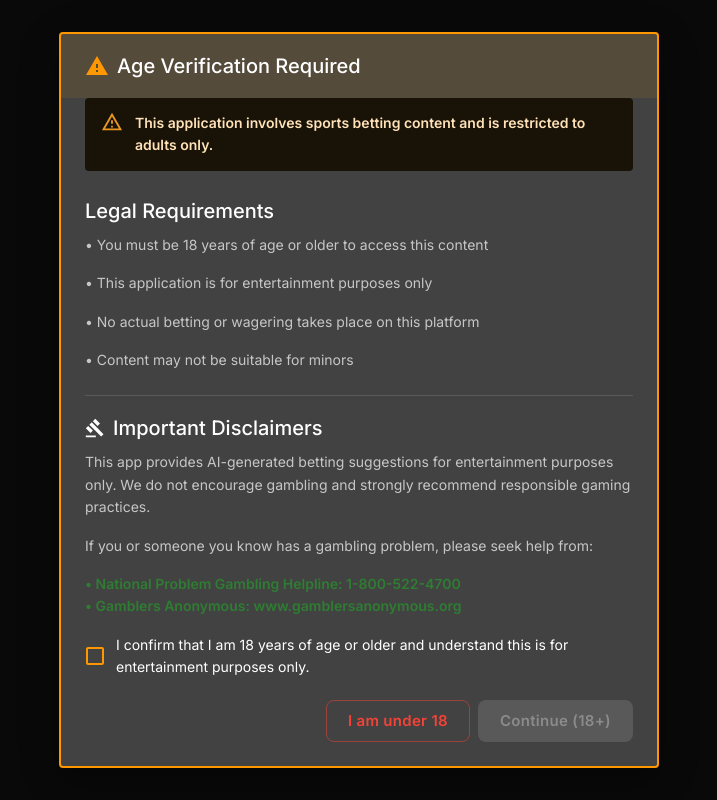
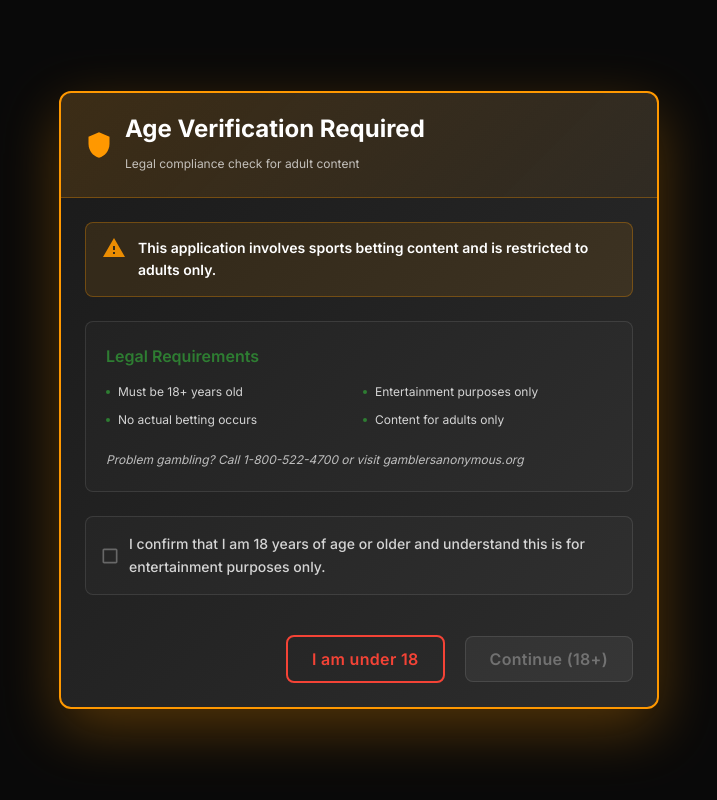
Before and after one commit to cchenault24/nfl-parlay-builder, a React (Vite) app: page / in a window 1280 px wide. Shown: the whole page, without its empty margins (281-998 px from the left). Built offline with nearby package versions, Linux system fonts and the light colour scheme; no server answers; the HTML template or start-up script is replaced by a standard one.

Commit message:
update stylings

```diff
--- a/src/components/AgeVerificationModal.tsx
+++ b/src/components/AgeVerificationModal.tsx
@@ -1,4 +1,7 @@
-import { Gavel as GavelIcon, Warning as WarningIcon } from '@mui/icons-material'
+import {
+  Shield as ShieldIcon,
+  Warning as WarningIcon,
+} from '@mui/icons-material'
 import {
   Alert,
   Box,
@@ -8,9 +11,10 @@ import {
   DialogActions,
   DialogContent,
   DialogTitle,
-  Divider,
   FormControlLabel,
   Typography,
+  useMediaQuery,
+  useTheme,
 } from '@mui/material'
 import React, { useState } from 'react'
 
@@ -27,6 +31,8 @@ export const AgeVerificationModal: React.FC<AgeVerificationModalProps> = ({
 }) => {
   const [agreed, setAgreed] = useState(false)
   const [error, setError] = useState('')
+  const theme = useTheme()
+  const isMobile = useMediaQuery(theme.breakpoints.down('sm'))
 
   const handleVerify = () => {
     if (!agreed) {
@@ -47,125 +53,240 @@ export const AgeVerificationModal: React.FC<AgeVerificationModalProps> = ({
       maxWidth="sm"
       fullWidth
       disableEscapeKeyDown
-      sx={{
-        '& .MuiDialog-paper': {
+      fullScreen={isMobile}
+      PaperProps={{
+        sx: {
+          background: 'linear-gradient(135deg, #1a1a1a 0%, #2d2d2d 100%)',
           border: '2px solid #ff9800',
+          borderRadius: isMobile ? 0 : 3,
+          boxShadow: '0 20px 60px rgba(255, 152, 0, 0.3)',
+          maxHeight: isMobile ? '100vh' : '90vh',
         },
       }}
     >
       <DialogTitle
         sx={{
-          display: 'flex',
-          alignItems: 'center',
-          gap: 1,
-          bgcolor: 'rgba(255, 152, 0, 0.1)',
+          background:
+            'linear-gradient(135deg, rgba(255, 152, 0, 0.15) 0%, rgba(255, 152, 0, 0.05) 100%)',
+          borderBottom: '1px solid rgba(255, 152, 0, 0.3)',
+          py: isMobile ? 2 : 2.5,
+          px: isMobile ? 2 : 3,
         }}
       >
-        <WarningIcon sx={{ color: '#ff9800' }} />
-        <Typography variant="h6" component="div">
+        <Box sx={{ display: 'flex', alignItems: 'center', gap: 1.5 }}>
+          <ShieldIcon sx={{ color: '#ff9800', fontSize: isMobile ? 24 : 28 }} />
+          <Box>
+            <Typography
+              variant={isMobile ? 'h6' : 'h5'}
+              component="div"
+              sx={{ fontWeight: 700, color: '#fff' }}
+            >
               Age Verification Required
             </Typography>
+            <Typography
+              variant="caption"
+              sx={{ color: 'rgba(255, 255, 255, 0.7)' }}
+            >
+              Legal compliance check for adult content
+            </Typography>
+          </Box>
+        </Box>
       </DialogTitle>
 
-      <DialogContent sx={{ py: 3 }}>
-        <Alert severity="warning" sx={{ mb: 3 }}>
-          <Typography variant="body2" sx={{ fontWeight: 600 }}>
+      <DialogContent sx={{ py: isMobile ? 3 : 4, px: isMobile ? 2 : 3 }}>
+        <Alert
+          severity="warning"
+          icon={<WarningIcon />}
+          sx={{
+            my: 3,
+            bgcolor: 'rgba(255, 152, 0, 0.1)',
+            border: '1px solid rgba(255, 152, 0, 0.3)',
+            borderRadius: 2,
+            '& .MuiAlert-icon': {
+              color: '#ff9800',
+            },
+          }}
+        >
+          <Typography variant="body2" sx={{ fontWeight: 600, color: '#fff' }}>
             This application involves sports betting content and is restricted
             to adults only.
           </Typography>
         </Alert>
 
-        <Box sx={{ mb: 3 }}>
-          <Typography variant="h6" gutterBottom>
+        {/* Compact Requirements Section */}
+        <Box
+          sx={{
+            p: 2.5,
+            mb: 3,
+            bgcolor: 'rgba(255, 255, 255, 0.02)',
+            border: '1px solid rgba(255, 255, 255, 0.1)',
+            borderRadius: 2,
+          }}
+        >
+          <Typography
+            variant="subtitle1"
+            gutterBottom
+            sx={{
+              color: '#2e7d32',
+              fontWeight: 600,
+              mb: 1.5,
+            }}
+          >
             Legal Requirements
           </Typography>
-          <Typography variant="body2" color="text.secondary" paragraph>
-            • You must be 18 years of age or older to access this content
+
+          <Box
+            sx={{
+              display: 'grid',
+              gridTemplateColumns: isMobile ? '1fr' : '1fr 1fr',
+              gap: 1,
+              mb: 2,
+            }}
+          >
+            {[
+              'Must be 18+ years old',
+              'Entertainment purposes only',
+              'No actual betting occurs',
+              'Content for adults only',
+            ].map((requirement, index) => (
+              <Box
+                key={index}
+                sx={{ display: 'flex', alignItems: 'center', gap: 1 }}
+              >
+                <Box
+                  sx={{
+                    width: 4,
+                    height: 4,
+                    bgcolor: '#2e7d32',
+                    borderRadius: '50%',
+                    flexShrink: 0,
+                  }}
+                />
+                <Typography variant="caption" color="rgba(255, 255, 255, 0.8)">
+                  {requirement}
                 </Typography>
-          <Typography variant="body2" color="text.secondary" paragraph>
-            • This application is for entertainment purposes only
-          </Typography>
-          <Typography variant="body2" color="text.secondary" paragraph>
-            • No actual betting or wagering takes place on this platform
-          </Typography>
-          <Typography variant="body2" color="text.secondary" paragraph>
-            • Content may not be suitable for minors
+              </Box>
+            ))}
+          </Box>
+
+          <Typography
+            variant="caption"
+            color="rgba(255, 255, 255, 0.7)"
+            sx={{ fontStyle: 'italic' }}
+          >
+            Problem gambling? Call 1-800-522-4700 or visit gamblersanonymous.org
           </Typography>
         </Box>
 
-        <Divider sx={{ my: 2 }} />
-
-        <Box sx={{ mb: 2 }}>
-          <Typography
-            variant="h6"
-            gutterBottom
-            sx={{ display: 'flex', alignItems: 'center', gap: 1 }}
+        {/* Compact Checkbox Section */}
+        <Box
+          sx={{
+            p: 2,
+            bgcolor: 'rgba(255, 255, 255, 0.02)',
+            border: agreed
+              ? '2px solid #2e7d32'
+              : '1px solid rgba(255, 255, 255, 0.1)',
+            borderRadius: 2,
+            transition: 'all 0.3s ease',
+            mb: error ? 2 : 0,
+          }}
         >
-            <GavelIcon fontSize="small" />
-            Important Disclaimers
-          </Typography>
-          <Typography variant="body2" color="text.secondary" paragraph>
-            This app provides AI-generated betting suggestions for entertainment
-            purposes only. We do not encourage gambling and strongly recommend
-            responsible gaming practices.
-          </Typography>
-          <Typography variant="body2" color="text.secondary" paragraph>
-            If you or someone you know has a gambling problem, please seek help
-            from:
-          </Typography>
-          <Typography
-            variant="body2"
-            sx={{ fontWeight: 600, color: '#2e7d32' }}
-          >
-            • National Problem Gambling Helpline: 1-800-522-4700
-            <br />• Gamblers Anonymous: www.gamblersanonymous.org
-          </Typography>
-        </Box>
-
           <FormControlLabel
             control={
               <Checkbox
                 checked={agreed}
                 onChange={e => setAgreed(e.target.checked)}
                 sx={{
-                color: '#ff9800',
+                  color: 'rgba(255, 255, 255, 0.3)',
                   '&.Mui-checked': {
                     color: '#2e7d32',
+                  },
+                  '& .MuiSvgIcon-root': {
+                    fontSize: 20,
                   },
                 }}
               />
             }
             label={
-            <Typography variant="body2">
+              <Typography
+                variant="body2"
+                sx={{
+                  fontWeight: 500,
+                  color: agreed ? '#fff' : 'rgba(255, 255, 255, 0.8)',
+                  transition: 'color 0.3s ease',
+                }}
+              >
                 I confirm that I am 18 years of age or older and understand this
                 is for entertainment purposes only.
               </Typography>
             }
           />
+        </Box>
 
         {error && (
-          <Alert severity="error" sx={{ mt: 2 }}>
+          <Alert severity="error" sx={{ mt: 2, borderRadius: 2 }}>
+            <Typography variant="body2" sx={{ fontWeight: 600 }}>
               {error}
+            </Typography>
           </Alert>
         )}
       </DialogContent>
 
-      <DialogActions sx={{ px: 3, pb: 3 }}>
+      <DialogActions
+        sx={{ px: isMobile ? 2 : 3, pb: isMobile ? 2 : 3, gap: 1.5 }}
+      >
         <Button
           onClick={handleDecline}
           variant="outlined"
           color="error"
-          size="large"
+          size={isMobile ? 'medium' : 'large'}
+          sx={{
+            px: isMobile ? 2 : 3,
+            py: 1,
+            borderRadius: 2,
+            textTransform: 'none',
+            fontWeight: 600,
+            border: '2px solid #f44336',
+            fontSize: isMobile ? '0.875rem' : '1rem',
+            '&:hover': {
+              border: '2px solid #d32f2f',
+              bgcolor: 'rgba(244, 67, 54, 0.1)',
+            },
+          }}
         >
           I am under 18
         </Button>
         <Button
           onClick={handleVerify}
           variant="contained"
-          color="primary"
-          size="large"
+          size={isMobile ? 'medium' : 'large'}
           disabled={!agreed}
-          sx={{ ml: 2 }}
+          sx={{
+            px: isMobile ? 2 : 3,
+            py: 1,
+            borderRadius: 2,
+            textTransform: 'none',
+            fontWeight: 600,
+            fontSize: isMobile ? '0.875rem' : '1rem',
+            background: agreed
+              ? 'linear-gradient(135deg, #2e7d32 0%, #4caf50 100%)'
+              : 'rgba(255, 255, 255, 0.1)',
+            color: agreed ? '#fff' : 'rgba(255, 255, 255, 0.5)',
+            border: agreed ? 'none' : '1px solid rgba(255, 255, 255, 0.1)',
+            boxShadow: agreed ? '0 8px 32px rgba(46, 125, 50, 0.3)' : 'none',
+            '&:hover': {
+              background: agreed
+                ? 'linear-gradient(135deg, #1b5e20 0%, #388e3c 100%)'
+                : 'rgba(255, 255, 255, 0.1)',
+              boxShadow: agreed ? '0 12px 40px rgba(46, 125, 50, 0.4)' : 'none',
+              transform: agreed ? 'translateY(-1px)' : 'none',
+            },
+            '&:disabled': {
+              background: 'rgba(255, 255, 255, 0.05)',
+              color: 'rgba(255, 255, 255, 0.3)',
+            },
+            transition: 'all 0.3s ease',
+          }}
         >
           Continue (18+)
         </Button>
--- a/src/components/DevStatus.tsx
+++ b/src/components/DevStatus.tsx
@@ -160,7 +160,7 @@ const DevStatus: React.FC = () => {
                 </Stack>
                 {devMockOverride !== null && (
                   <Typography variant="caption" color="text.secondary">
-                    Override active -{' '}
+                    Override active -
                     {devMockOverride ? 'forcing mock mode' : 'forcing real API'}
                   </Typography>
                 )}
--- a/src/components/LegalFooter.tsx
+++ b/src/components/LegalFooter.tsx
@@ -2,16 +2,17 @@ import {
   Close as CloseIcon,
   Gavel as GavelIcon,
   Info as InfoIcon,
+  Phone as PhoneIcon,
 } from '@mui/icons-material'
 import {
   Box,
   Button,
+  Chip,
   Container,
   Dialog,
   DialogActions,
   DialogContent,
   DialogTitle,
-  Divider,
   Grid,
   IconButton,
   Link,
@@ -37,156 +38,165 @@ export const LegalFooter: React.FC<LegalFooterProps> = ({
       <Box
         component="footer"
         sx={{
-          py: 4,
-          mt: 6,
+          py: 3,
           borderTop: '1px solid rgba(255, 255, 255, 0.1)',
           bgcolor: 'rgba(0, 0, 0, 0.2)',
+          mt: 'auto',
         }}
       >
         <Container maxWidth="lg">
-          {/* Entertainment Notice */}
-          <Box sx={{ textAlign: 'center', mb: 3 }}>
-            <Typography
-              variant="h6"
+          {/* Main Footer Content */}
+          <Grid
+            container
+            spacing={3}
+            alignItems="center"
+            justifyContent="center"
+          >
+            {/* Entertainment Notice - Made wider */}
+            <Grid item xs={12} md={5}>
+              <Box
                 sx={{
-                fontWeight: 600,
-                color: '#ff9800',
                   display: 'flex',
                   alignItems: 'center',
-                justifyContent: 'center',
                   gap: 1,
                   mb: 1,
+                  justifyContent: { xs: 'center', md: 'flex-start' },
                 }}
               >
-              <InfoIcon />
-              FOR ENTERTAINMENT PURPOSES ONLY
+                <Chip
+                  icon={<InfoIcon />}
+                  label="ENTERTAINMENT ONLY"
+                  color="warning"
+                  variant="outlined"
+                  size="small"
+                  sx={{ fontWeight: 600 }}
+                />
+                <Chip
+                  label="18+"
+                  color="error"
+                  variant="outlined"
+                  size="small"
+                  sx={{ fontWeight: 600 }}
+                />
+              </Box>
+              <Typography
+                variant="body2"
+                color="text.secondary"
+                sx={{ textAlign: { xs: 'center', md: 'left' } }}
+              >
+                AI-generated analysis and parlays for entertainment.
               </Typography>
               <Typography
                 variant="body2"
                 color="text.secondary"
-              sx={{ maxWidth: 600, mx: 'auto' }}
+                sx={{ textAlign: { xs: 'center', md: 'left' } }}
               >
-              This platform provides AI-generated parlay suggestions for
-              entertainment only. No actual betting occurs here. Must be 18+ to
-              use. Please gamble responsibly.
+                No actual betting occurs.
               </Typography>
-          </Box>
+            </Grid>
 
-          <Divider sx={{ my: 3 }} />
-
-          {/* Footer Links */}
-          <Grid container spacing={4} sx={{ mb: 3 }}>
-            <Grid item xs={12} sm={6} md={3}>
-              <Typography variant="h6" gutterBottom sx={{ fontWeight: 600 }}>
-                Legal
-              </Typography>
-              <Box sx={{ display: 'flex', flexDirection: 'column', gap: 1 }}>
+            {/* Quick Links - Made slightly narrower */}
+            <Grid item xs={12} md={4}>
+              <Box
+                sx={{
+                  display: 'flex',
+                  flexWrap: 'wrap',
+                  gap: 1.5,
+                  justifyContent: 'center', // Always center the links
+                }}
+              >
                 <Link
                   component="button"
-                  variant="body2"
+                  variant="caption"
                   onClick={() => setTermsOpen(true)}
-                  sx={{ textAlign: 'left', color: 'text.secondary' }}
+                  sx={{
+                    color: 'text.secondary',
+                    '&:hover': { color: '#2e7d32' },
+                  }}
                 >
-                  Terms of Service
+                  Terms
                 </Link>
+                <Typography variant="caption" color="text.secondary">
+                  •
+                </Typography>
                 <Link
                   component="button"
-                  variant="body2"
+                  variant="caption"
                   onClick={() => setPrivacyOpen(true)}
-                  sx={{ textAlign: 'left', color: 'text.secondary' }}
+                  sx={{
+                    color: 'text.secondary',
+                    '&:hover': { color: '#2e7d32' },
+                  }}
                 >
-                  Privacy Policy
+                  Privacy
                 </Link>
+                <Typography variant="caption" color="text.secondary">
+                  •
+                </Typography>
                 <Link
                   component="button"
-                  variant="body2"
+                  variant="caption"
                   onClick={() => setLegalOpen(true)}
-                  sx={{ textAlign: 'left', color: 'text.secondary' }}
+                  sx={{
+                    color: 'text.secondary',
+                    '&:hover': { color: '#2e7d32' },
+                  }}
                 >
-                  Legal Disclaimer
+                  Legal
+                </Link>
+                <Typography variant="caption" color="text.secondary">
+                  •
+                </Typography>
+                <Link
+                  component="button"
+                  variant="caption"
+                  onClick={onResponsibleGamblingClick}
+                  sx={{
+                    color: '#2e7d32',
+                    fontWeight: 600,
+                    '&:hover': { color: '#4caf50' },
+                  }}
+                >
+                  Get Help
                 </Link>
               </Box>
             </Grid>
 
-            <Grid item xs={12} sm={6} md={3}>
-              <Typography variant="h6" gutterBottom sx={{ fontWeight: 600 }}>
-                Support
-              </Typography>
-              <Box sx={{ display: 'flex', flexDirection: 'column', gap: 1 }}>
-                <Link
-                  component="button"
-                  variant="body2"
-                  onClick={onResponsibleGamblingClick}
-                  sx={{ textAlign: 'left', color: '#2e7d32', fontWeight: 600 }}
+            {/* Help & Copyright - Made narrower */}
+            <Grid item xs={12} md={3}>
+              <Box sx={{ textAlign: { xs: 'center', md: 'right' } }}>
+                <Box
+                  sx={{
+                    display: 'flex',
+                    alignItems: 'center',
+                    gap: 1,
+                    justifyContent: { xs: 'center', md: 'flex-end' },
+                    mb: 0.5,
+                  }}
                 >
-                  Responsible Gambling
-                </Link>
+                  <PhoneIcon sx={{ fontSize: 14, color: '#2e7d32' }} />
                   <Link
                     href="tel:1-800-522-4700"
-                  variant="body2"
-                  sx={{ textAlign: 'left', color: 'text.secondary' }}
+                    variant="caption"
+                    sx={{
+                      color: '#2e7d32',
+                      fontWeight: 600,
+                      textDecoration: 'none',
+                    }}
                   >
-                  Problem Gambling: 1-800-522-4700
-                </Link>
-                <Link
-                  href="tel:988"
-                  variant="body2"
-                  sx={{ textAlign: 'left', color: 'text.secondary' }}
-                >
-                  Crisis Support: 988
+                    1-800-522-4700
                   </Link>
                 </Box>
-            </Grid>
-
-            <Grid item xs={12} sm={6} md={3}>
-              <Typography variant="h6" gutterBottom sx={{ fontWeight: 600 }}>
-                Age Restriction
-              </Typography>
-              <Box sx={{ display: 'flex', flexDirection: 'column', gap: 1 }}>
-                <Typography variant="body2" color="text.secondary">
-                  You must be 18 years or older to use this service.
-                </Typography>
-                <Typography
-                  variant="body2"
-                  color="#ff9800"
-                  sx={{ fontWeight: 600 }}
-                >
-                  18+ ONLY
+                <Typography variant="caption" color="text.secondary">
+                  © {currentYear} ParlAId. For entertainment only.
                 </Typography>
               </Box>
             </Grid>
-
-            <Grid item xs={12} sm={6} md={3}>
-              <Typography variant="h6" gutterBottom sx={{ fontWeight: 600 }}>
-                Disclaimer
-              </Typography>
-              <Typography variant="body2" color="text.secondary">
-                AI suggestions are for entertainment only and do not guarantee
-                outcomes. No actual betting occurs on this platform.
-              </Typography>
           </Grid>
-          </Grid>
-
-          <Divider sx={{ my: 3 }} />
-
-          {/* Copyright */}
-          <Box sx={{ textAlign: 'center' }}>
-            <Typography variant="body2" color="text.secondary">
-              © {currentYear} ParlAId. All rights reserved. For entertainment
-              purposes only.
-            </Typography>
-            <Typography
-              variant="caption"
-              color="text.secondary"
-              sx={{ mt: 1, display: 'block' }}
-            >
-              Not affiliated with the NFL. Team names and logos are trademarks
-              of their respective owners.
-            </Typography>
-          </Box>
         </Container>
       </Box>
 
+      {/* Keep all the modal dialogs the same... */}
       {/* Terms Modal */}
       <Dialog
         open={termsOpen}
```
Also changed, not shown: src/App.tsx (+25 -14 lines), src/components/LegalDisclaimer.tsx (+5 -5 lines), src/components/display/ParlayDisplayFooter.tsx (+5 -5 lines). Lines whose indentation alone changed are shown as unchanged.
